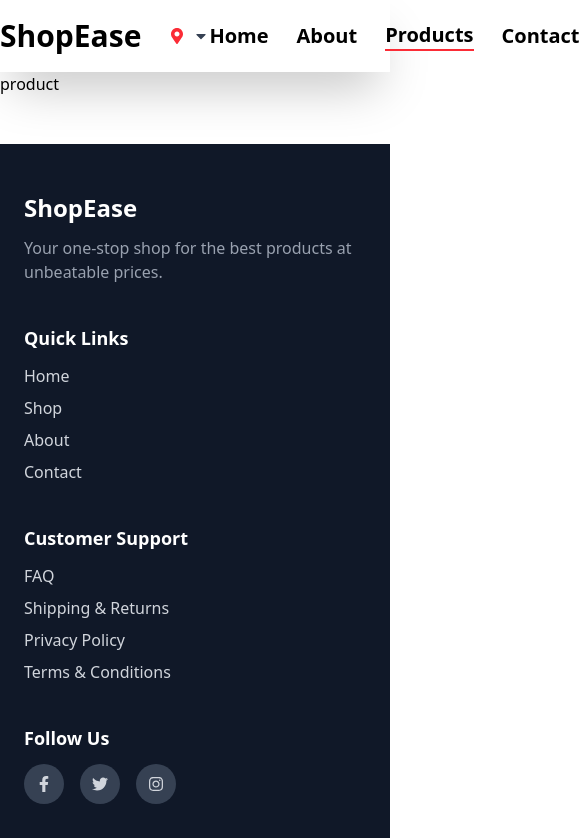
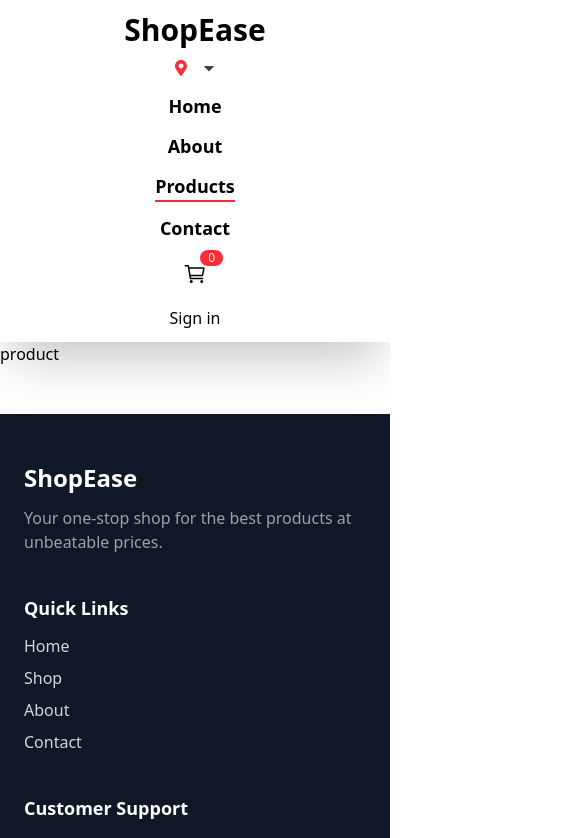
Before and after one commit to abhay3366/ecommerce2025, a React (Vite) app: page /products in a window 390 px wide. Shown: the top 838 px of the page, 585 px wide, since content can reach past the window. Built offline with nearby package versions, Linux system fonts and the light colour scheme; no server answers.

Commit message:
work on header section

```diff
--- a/src/component/Category.jsx
+++ b/src/component/Category.jsx
@@ -1,23 +1,28 @@
-import { useContext} from "react"
-import { DataContext } from "../context/DataContextProvider"
+import { useContext } from "react";
+import { DataContext } from "../context/DataContextProvider";
 
 const Category = () => {
-    const {data}=useContext(DataContext)
-const getUniqueCategory=  data.filter((item,index,self)=>index===self.findIndex(obj=>obj.category==item.category))
+  const { data } = useContext(DataContext);
+
+  // Get unique categories
+  const getUniqueCategory = data.filter(
+    (item, index, self) => index === self.findIndex(obj => obj.category === item.category)
+  );
 
   return (
     <div className="bg-[#101829]">
-      <div className="max-w-7xl max-auto flex gap-7 items-center justify-evenly py-4 px-2">
-            {
-                getUniqueCategory.map((item,index)=>(
-                    <div key={index}>
-                        <button className="uppercase bg-gradient-to-r from-red-500 to-purple-500 text-white px-3 py-1 rounded-md cursor-pointer">{item.category}</button>
-                    </div>
-                ))
-            }
+      <div className="max-w-7xl mx-auto flex flex-wrap gap-3 sm:gap-4 md:gap-6 items-center justify-center py-4 px-4">
+        {getUniqueCategory.map((item, index) => (
+          <button
+            key={index}
+            className="uppercase bg-gradient-to-r from-red-500 to-purple-500 text-white px-3 py-1 sm:px-4 sm:py-2 md:px-5 md:py-2 rounded-md cursor-pointer text-sm sm:text-base md:text-lg hover:scale-105 transition-transform"
+          >
+            {item.category}
+          </button>
+        ))}
       </div>
     </div>
-  )
-}
+  );
+};
 
-export default Category
+export default Category;
--- a/src/component/Header.jsx
+++ b/src/component/Header.jsx
@@ -11,65 +11,79 @@ import { IoCartOutline } from "react-icons/io5";
 import { Link, NavLink } from "react-router-dom";
 
 const Header = () => {
-  // const location = false;
-  const [location,setLocation]=useState(" ");
-  const [openDropDown,setOpenDropDown]=useState(false);
+  const [location, setLocation] = useState(" ");
+  const [openDropDown, setOpenDropDown] = useState(false);
+
   const getLocation = async () => {
-
     navigator.geolocation.getCurrentPosition(async (position) => {
       const { latitude, longitude } = position.coords;
-
       try {
         const res = await fetch(
           `https://nominatim.openstreetmap.org/reverse?lat=${latitude}&lon=${longitude}&format=json`
         );
         const data = await res.json();
-
-        setLocation(data.address)
-        setOpenDropDown(false)
+        setLocation(data.address);
+        setOpenDropDown(false);
       } catch (error) {
         console.log(error);
       }
     });
   };
-  // console.log(location)
+
   useEffect(() => {
     getLocation();
   }, []);
+
   return (
     <div className="bg-white py-3 shadow-2xl">
-      <div className="max-w-6xl mx-auto flex justify-between items-center">
+      <div className="max-w-6xl mx-auto flex flex-col md:flex-row justify-between items-center px-4 gap-4 md:gap-0">
         {/* logo section */}
-        <div className="flex gap-7 items-center">
+        <div className="flex flex-col md:flex-row gap-3 md:gap-7 items-center w-full md:w-auto">
           <Link to={"/"}>
             <h1 className="font-bold text-3xl">ShopEase</h1>
           </Link>
-          <div className="flex gap-1 cursor-pointer text-gray-700 items-center">
+          <div className="flex gap-1 cursor-pointer text-gray-700 items-center relative">
             <FaMapMarkerAlt className="text-red-500" />
             <span className="font-semibold">
-              {location ? <div className="-space-y-2">
-                <p>{location.suburb}</p>
-                <p>{location.city}</p>
-              </div> : "Add Address"}
+              {location ? (
+                <div className="-space-y-2">
+                  <p>{location.suburb}</p>
+                  <p>{location.city}</p>
+                </div>
+              ) : (
+                "Add Address"
+              )}
             </span>
-            <FaCaretDown onClick={()=>(setOpenDropDown(!openDropDown))} />
+            <FaCaretDown
+              onClick={() => setOpenDropDown(!openDropDown)}
+              className="ml-1"
+            />
+            {openDropDown && (
+              <div className="w-[250px] h-max shadow-2xl z-50 bg-white absolute top-10 left-0 md:left-0 border-2 p-5 border-gray-100 rounded-md">
+                <h1 className="font-semibold mb-4 text-xl flex justify-between">
+                  Change Location{" "}
+                  <span>
+                    <CgClose onClick={() => setOpenDropDown(false)} />
+                  </span>
+                </h1>
+                <button
+                  onClick={getLocation}
+                  className="bg-red-500 text-white px-3 py-1 rounded-md cursor-pointer"
+                >
+                  Detect my Location
+                </button>
+              </div>
+            )}
           </div>
-          {
-            openDropDown && (
-              <div className="w-[250px] h-max shadow-2xl z-50 bg-white fixed top-16 left-60 border-2 p-5 border-gray-100 rounded-md">
-                <h1 className="font-semibold mb-4 text-xl flex justify-between">Change Location <span><CgClose onClick={()=>{setOpenDropDown(false)}} /></span> </h1>
-                <button onClick={getLocation} className="bg-red-500 text-white px-3 py-1 rounded-md cursor-pointer">Detect my Location</button>
-              </div>
-            )
-          }
         </div>
+
         {/* Menu section */}
-        <nav className="flex gap-7 items-center">
-          <ul className="flex gap-7 items-center text-xl font-semibold">
+        <nav className="flex flex-col md:flex-row gap-3 md:gap-7 items-center w-full md:w-auto">
+          <ul className="flex flex-col md:flex-row gap-3 md:gap-7 items-center text-lg md:text-xl font-semibold">
             <NavLink
               to="/"
               className={({ isActive }) =>
-                isActive && "border-b-2 transition-all border-red-500"
+                isActive ? "border-b-2 transition-all border-red-500" : ""
               }
             >
               <li>Home</li>
@@ -77,7 +91,7 @@ const Header = () => {
             <NavLink
               to="/about"
               className={({ isActive }) =>
-                isActive && "border-b-2 transition-all border-red-500"
+                isActive ? "border-b-2 transition-all border-red-500" : ""
               }
             >
               <li>About</li>
@@ -85,7 +99,7 @@ const Header = () => {
             <NavLink
               to="/products"
               className={({ isActive }) =>
-                isActive && "border-b-2 transition-all border-red-500"
+                isActive ? "border-b-2 transition-all border-red-500" : ""
               }
             >
               <li>Products</li>
@@ -93,19 +107,19 @@ const Header = () => {
             <NavLink
               to="/contact"
               className={({ isActive }) =>
-                isActive && "border-b-2 transition-all border-red-500"
+                isActive ? "border-b-2 transition-all border-red-500" : ""
               }
             >
               <li>Contact</li>
             </NavLink>
           </ul>
-          <Link to="/cart" className="relative">
+          <Link to="/cart" className="relative mt-2 md:mt-0">
             <IoCartOutline className="h-6 w-6" />
-            <span className="bg-red-500 px-2  rounded-full absolute -top-3 -right-4 text-white">
+            <span className="bg-red-500 px-2 rounded-full absolute -top-3 -right-4 text-white text-xs md:text-sm">
               0
             </span>
           </Link>
-          <div>
+          <div className="mt-2 md:mt-0">
             <SignedOut>
               <SignInButton className="bg-red-500 text-white px-3 py-1 rounded-md cursor-pointer" />
             </SignedOut>
```
